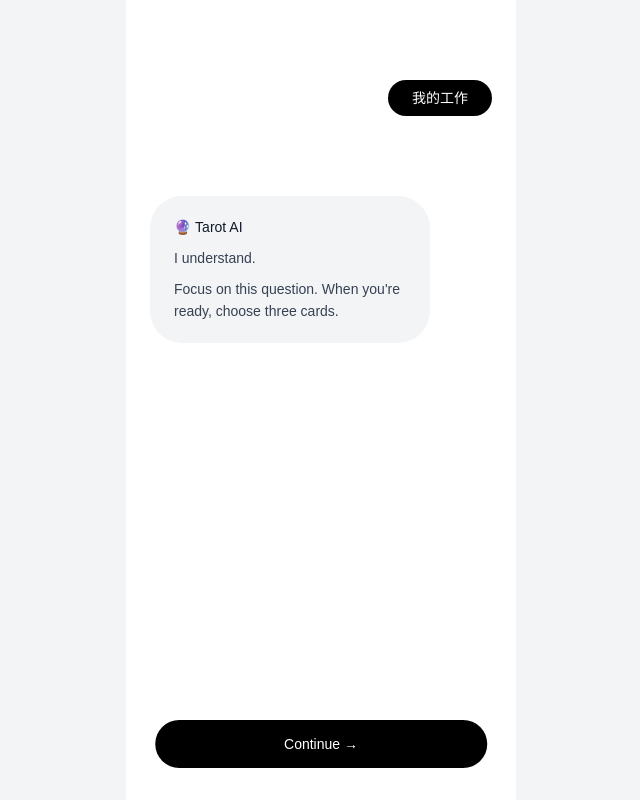
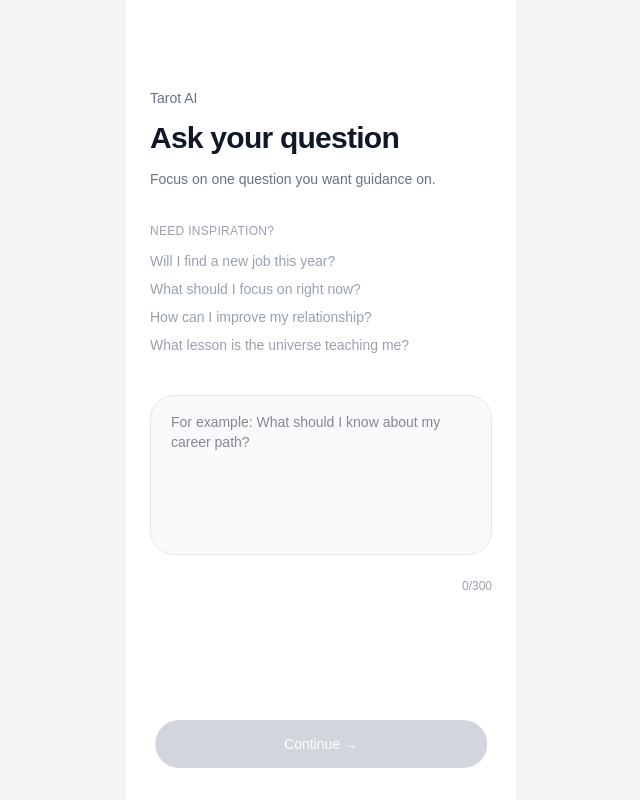
Before and after one commit to qinran6271/tarot-ai, a Next.js app: page /question in a window 1280 px wide. Shown: the whole page, without its empty margins (319-959 px from the left). Built offline with nearby package versions, Linux system fonts and the light colour scheme.

Commit message:
Add question input page and Zustand question state

```diff
--- a/app/cards/page.tsx
+++ b/app/cards/page.tsx
@@ -4,10 +4,12 @@ import { useState } from "react";
 import { drawThreeCards, type TarotCardData } from "@/lib/tarot";
 import Link from "next/link";
 import TarotCard from "@/components/TarotCard";
+import { useTarotStore } from "@/store/tarotStore";
 
 export default function CardsPage() {
   const [selectedCards, setSelectedCards] = useState<TarotCardData[]>([]);
   const [revealedCardIds, setRevealedCardIds] = useState<string[]>([]);
+  const question = useTarotStore((state) => state.question);
 
   function handleDrawCards() {
     const cards = drawThreeCards();
@@ -34,7 +36,7 @@ export default function CardsPage() {
       <div className="relative w-full max-w-[390px] min-h-screen bg-white px-6 py-10">
         <div className="mt-10 flex justify-end">
           <div className="max-w-[220px] rounded-full bg-black px-6 py-2 text-sm text-white">
-            我的工作
+            {question || "No question yet."}
           </div>
         </div>
 
--- a/app/question/page.tsx
+++ b/app/question/page.tsx
@@ -1,35 +1,89 @@
+"use client";
+
+import { useState } from "react";
 import Link from "next/link";
+import { useRouter } from "next/navigation";
+import { useTarotStore } from "@/store/tarotStore";
+
+const suggestions = [
+  "Will I find a new job this year?",
+  "What should I focus on in my relationship?",
+  "What is blocking my personal growth?",
+  "What energy surrounds me right now?",
+];
 
 export default function QuestionPage() {
+    const [question, setQuestion] = useState("");
+
+    // Zustand store to manage the global question state
+    const setGlobalQuestion = useTarotStore(
+    (state) => state.setQuestion
+    );
+
+    const router = useRouter();
+    const handleContinue = () => {
+    if (!question.trim()) {
+        return;
+    }
+
+    setGlobalQuestion(question);
+    router.push("/cards");
+    };
+
+    const isQuestionValid = question.trim().length > 0;
+
   return (
     <main className="min-h-screen bg-gray-100 flex justify-center">
       <div className="relative w-full max-w-[390px] min-h-screen bg-white px-6 py-10">
-        {/* User message */}
-        <div className="mt-10 flex justify-end">
-          <div className="max-w-[220px] rounded-full bg-black px-6 py-2 text-sm text-white">
-            我的工作
-          </div>
+        <div className="mt-12">
+          <p className="text-sm text-gray-500">Tarot AI</p>
+
+          <h1 className="mt-3 text-3xl font-semibold tracking-tight text-gray-900">
+            Ask your question
+          </h1>
+
+          <p className="mt-3 text-sm leading-relaxed text-gray-500">
+            Focus on one question you want guidance on.
+          </p>
+        </div>
+        <div className="mt-8">
+  <p className="mb-3 text-xs uppercase tracking-wide text-gray-400">
+    Need inspiration?
+  </p>
+
+    <div className="space-y-2 text-sm text-gray-400">
+        <p>Will I find a new job this year?</p>
+        <p>What should I focus on right now?</p>
+        <p>How can I improve my relationship?</p>
+        <p>What lesson is the universe teaching me?</p>
+    </div>
+    </div>
+
+        <div className="mt-10">
+          <textarea
+            value={question}
+            onChange={(event) => setQuestion(event.target.value)}
+            placeholder="For example: What should I know about my career path?"
+            className="h-40 w-full resize-none rounded-3xl border border-gray-200 bg-gray-50 px-5 py-4 text-sm text-gray-900 outline-none transition focus:border-gray-400 focus:bg-white"
+          />
         </div>
 
-        {/* AI message */}
-        <div className="mt-20 flex justify-start">
-          <div className="max-w-[280px] rounded-[32px] bg-gray-100 px-6 py-5 text-sm leading-relaxed text-gray-700">
-            <p className="mb-2 font-medium text-gray-900">🔮 Tarot AI</p>
-            <p>I understand.</p>
-            <p className="mt-2">
-              Focus on this question. When you're ready, choose three cards.
-            </p>
-          </div>
+        <div className="mt-4 text-right text-xs text-gray-400">
+          {question.length}/300
         </div>
 
-        {/* Continue button */}
         <div className="absolute bottom-8 left-1/2 w-[85%] -translate-x-1/2">
-          <Link
-            href="/cards"
-            className="flex h-12 w-full items-center justify-center rounded-full bg-black text-sm text-white transition hover:bg-gray-800"
-          >
+            <button
+            onClick={handleContinue}
+            disabled={!isQuestionValid}
+            className={`flex h-12 w-full items-center justify-center rounded-full text-sm text-white transition ${
+                isQuestionValid
+                ? "bg-black hover:bg-gray-800"
+                : "cursor-not-allowed bg-gray-300"
+            }`}
+            >
             Continue →
-          </Link>
+            </button>
         </div>
       </div>
     </main>
--- a/app/reading/page.tsx
+++ b/app/reading/page.tsx
@@ -1,5 +1,7 @@
+"use client";
 import Link from "next/link";
 import TarotCard from "@/components/TarotCard";
+import { useTarotStore } from "@/store/tarotStore";
 
 const reading = {
   question: "我的工作",
@@ -22,12 +24,14 @@ const reading = {
 };
 
 export default function ReadingPage() {
+  const question = useTarotStore((state) => state.question);
+
   return (
     <main className="min-h-screen bg-gray-100 flex justify-center">
       <div className="w-full max-w-[520px] min-h-screen bg-white px-6 py-10">
         <div className="flex justify-end">
           <div className="max-w-[220px] rounded-full bg-black px-6 py-2 text-sm text-white">
-            {reading.question}
+            {question || "No question yet."}
           </div>
         </div>
 
--- /dev/null
+++ b/store/tarotStore.ts
@@ -0,0 +1,13 @@
+import { create } from "zustand";
+
+type TarotStore = {
+  question: string;
+  setQuestion: (question: string) => void;
+};
+
+// export 出去所有页面都可以使用
+export const useTarotStore = create<TarotStore>((set) => ({
+  question: "",
+
+  setQuestion: (question) => set({ question }),
+}));
```
